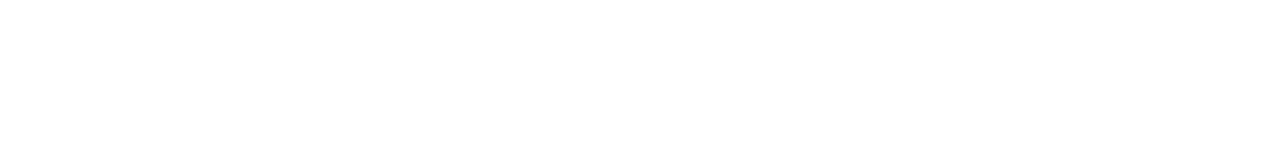
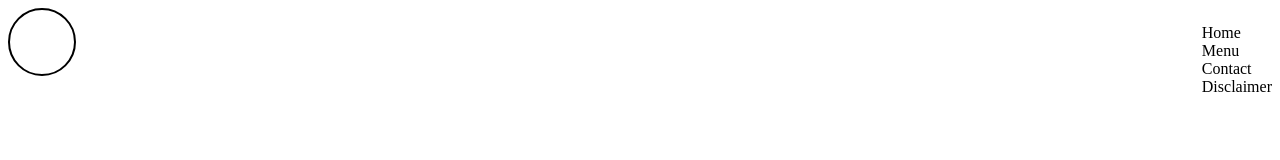
Before and after one commit to NeoPlato/odin-restaurant, a website built with webpack: page dist/index.html in a window 1280 px wide. Built offline with nearby package versions, Linux system fonts and the light colour scheme.

Commit message:
Make minor changes I can't even pinpoint
I'm tired. I just want to see changes being made.

```diff
--- a/dist/index.html
+++ b/dist/index.html
@@ -5,8 +5,18 @@
   <meta name="viewport" content="width=device-width, initial-scale=1.0" />
   <title>Restaurant Page</title>
   <script src="./main.js"></script>
+  <link rel="stylesheet" href="./styles.css">
 </head>
 <body>
   <main id="content"></main>
+  <header>
+    <div class="logo"></div>
+    <ul>
+      <li>Home</li>
+      <li>Menu</li>
+      <li>Contact</li>
+      <li>Disclaimer</li>
+    </ul>
+  </header>
 </body>
 </html>
--- /dev/null
+++ b/dist/styles.css
@@ -0,0 +1,18 @@
+header ul {
+    list-style: none;
+}
+
+.logo {
+    width: 4rem;
+    height: 4rem;
+    border: 2px solid black;
+    border-radius: 50%;
+    margin-right: auto;
+}
+
+header {
+    display: flex;
+    align-content: center;
+    justify-content: space-between;
+    flex-wrap: wrap;
+}
```
